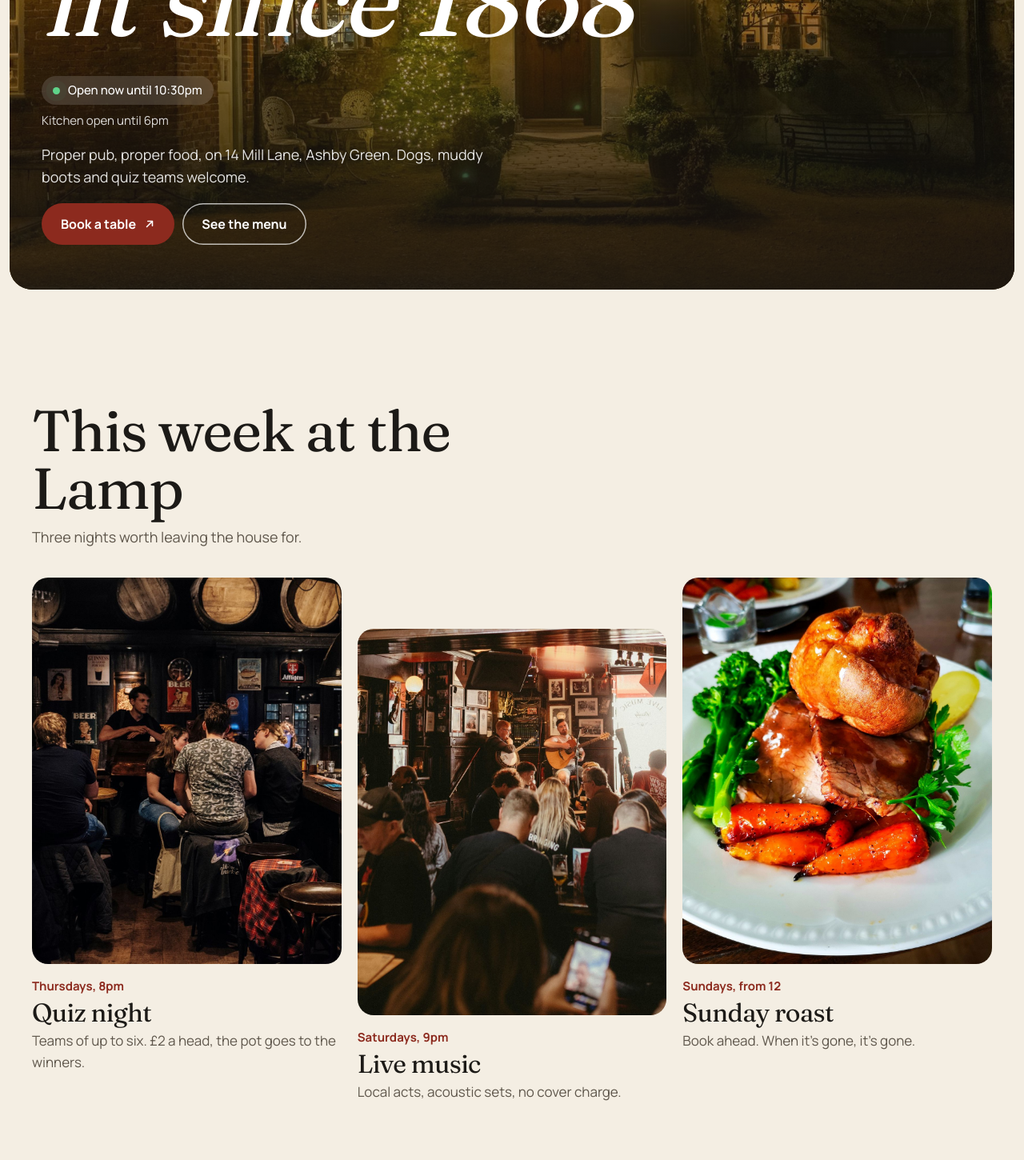
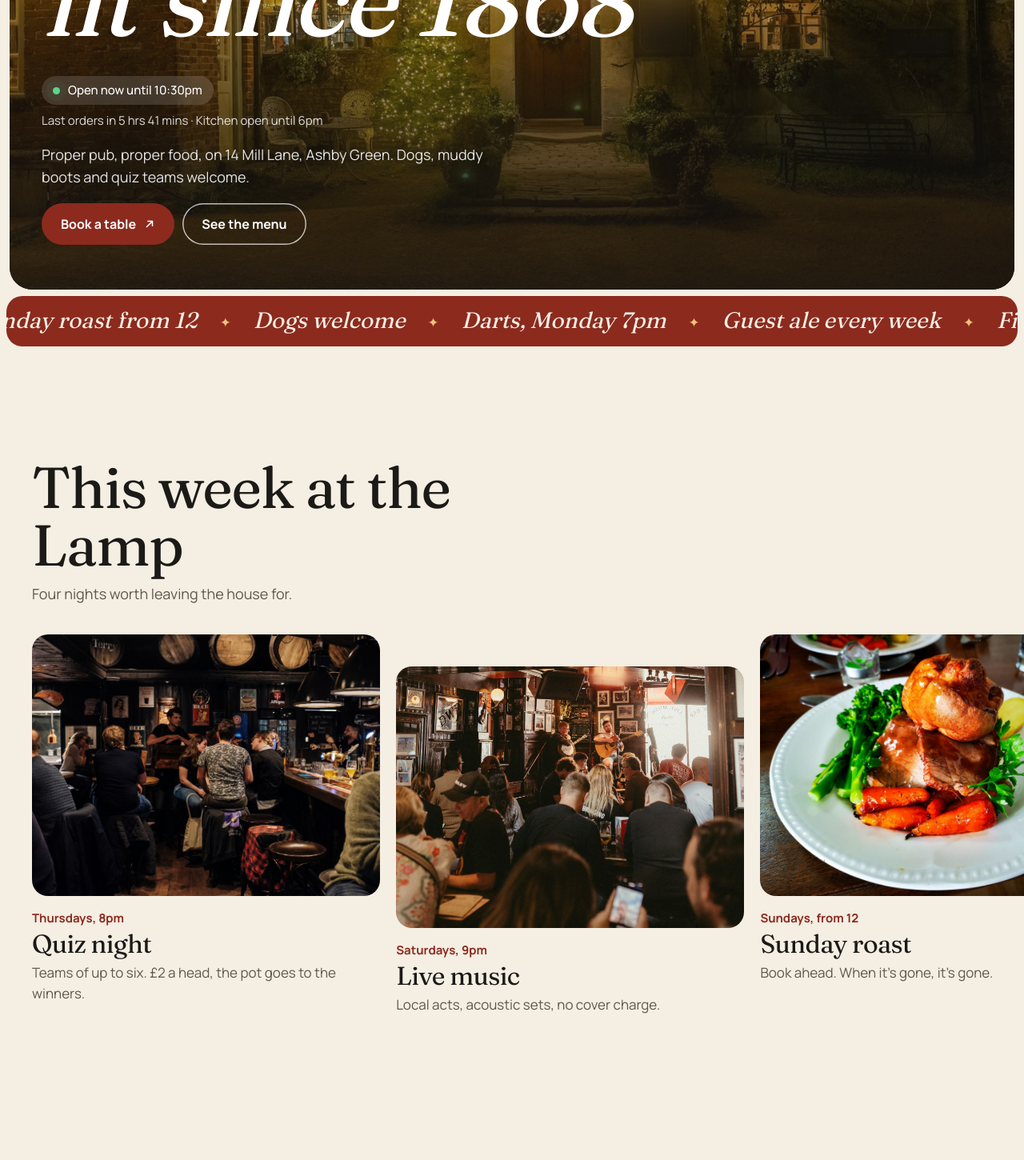
Before and after one commit to RWSalesfire/Hard-2-Bear, a Next.js app: page /concepts/the-lamplighter in a window 1280 px wide. Shown: the part 440-1890 px from the top of the page at 80% size. Built offline with nearby package versions, Linux system fonts and the light colour scheme; no server answers.

Commit message:
Lamplighter: lights-on hero, what's-on ticker, last-orders countdown, sliding week and word-fill statement
Co-Authored-By: Claude Opus 5.5 <noreply@anthropic.com>
Claude-Session: https://claude.ai/code/session_01PbiwW15H8PvHbtVAYvKjVC

```diff
--- a/app/concepts/the-lamplighter/Motion.tsx
+++ b/app/concepts/the-lamplighter/Motion.tsx
@@ -11,16 +11,56 @@ export default function Motion() {
   useGSAP(() => {
     const mm = gsap.matchMedia();
     mm.add('(prefers-reduced-motion: no-preference)', () => {
-      // Hero: headline lines rise out of their masks, then the details follow.
+      // Signature move: the lights come on. The photo starts at blue dusk and warms up,
+      // the lantern glow flickers on, then the headline rises.
       const tl = gsap.timeline({ defaults: { ease: 'power3.out' } });
-      tl.from('.lp-hero__line > span', { yPercent: 110, duration: 0.9, stagger: 0.08 })
-        .from('.lp-hero__meta > *', { y: 16, autoAlpha: 0, duration: 0.6, stagger: 0.07 }, '-=0.5');
+      tl.fromTo(
+        '.lp-hero__media .photo',
+        { filter: 'brightness(0.3) saturate(0.35) hue-rotate(-14deg)' },
+        { filter: 'brightness(1) saturate(1) hue-rotate(0deg)', duration: 2.4, ease: 'power2.inOut' },
+        0
+      )
+        .to(
+          '.lp-hero__glow',
+          {
+            keyframes: [
+              { opacity: 0.7, duration: 0.12 },
+              { opacity: 0.15, duration: 0.1 },
+              { opacity: 0.9, duration: 0.14 },
+              { opacity: 0.4, duration: 0.1 },
+              { opacity: 1, duration: 0.6 },
+            ],
+          },
+          0.6
+        )
+        .from('.lp-hero__line > span', { yPercent: 110, duration: 0.9, stagger: 0.08 }, 0.9)
+        .from('.lp-hero__meta > *', { y: 16, autoAlpha: 0, duration: 0.6, stagger: 0.07 }, '-=0.5')
+        .to('.lp-hero__glow', { opacity: 0.8, duration: 2.4, ease: 'sine.inOut', repeat: -1, yoyo: true });
+
+      // The what's-on ticker rolls on its own and speeds up with the scroll.
+      const loop = gsap.to('.lp-ticker__track', { xPercent: -50, duration: 32, ease: 'none', repeat: -1 });
+      ScrollTrigger.create({
+        trigger: '.lp-ticker',
+        start: 'top bottom',
+        end: 'bottom top',
+        onUpdate: (self) => {
+          gsap.to(loop, { timeScale: 1 + Math.min(Math.abs(self.getVelocity()) / 500, 4), duration: 0.3, overwrite: true });
+          gsap.to(loop, { timeScale: 1, duration: 1.2, delay: 0.3, overwrite: false });
+        },
+      });
+
+      // The statement fills in word by word as it scrolls through.
+      gsap.fromTo(
+        '.lp-word',
+        { opacity: 0.14 },
+        { opacity: 1, stagger: 0.12, ease: 'none', scrollTrigger: { trigger: '.lp-statement', start: 'top 80%', end: 'bottom 45%', scrub: true } }
+      );
 
       // Hero photo settles from a slight zoom as the page scrolls.
       gsap.fromTo(
         '.lp-hero__media .photo',
         { scale: 1.12 },
-        { scale: 1, ease: 'none', scrollTrigger: { trigger: '.lp-hero', start: 'top top', end: 'bottom top', scrub: true } }
+        { scale: 1, ease: 'none', scrollTrigger: { trigger: '.lp-hero', start: 'top+=40 top', end: 'bottom top', scrub: true } }
       );
 
       // Sections: heading, text, then pictures, once each.
@@ -41,6 +81,27 @@ export default function Motion() {
         });
       });
     });
+    // Desktop: the week slides sideways while the page holds still.
+    mm.add('(min-width: 900px) and (prefers-reduced-motion: no-preference)', () => {
+      const viewport = document.querySelector<HTMLElement>('.lp-events-viewport');
+      const track = document.querySelector<HTMLElement>('.lp-events');
+      if (!viewport || !track) return;
+      viewport.classList.add('is-pinned');
+      const distance = () => Math.max(0, track.scrollWidth - viewport.clientWidth);
+      gsap.to(track, {
+        x: () => -distance(),
+        ease: 'none',
+        scrollTrigger: {
+          trigger: '#on',
+          start: 'top+=40 top',
+          end: () => `+=${distance() + 200}`,
+          pin: true,
+          scrub: 1,
+          invalidateOnRefresh: true,
+        },
+      });
+      return () => viewport.classList.remove('is-pinned');
+    });
     return () => mm.revert();
   });
   return null;
--- a/app/concepts/the-lamplighter/OpenNow.tsx
+++ b/app/concepts/the-lamplighter/OpenNow.tsx
@@ -1,7 +1,7 @@
 'use client';
 
 import { useEffect, useState } from 'react';
-import { HOURS, KITCHEN_HOURS } from './data';
+import { HOURS, KITCHEN_HOURS, LAST_ORDERS } from './data';
 
 function fmt(mins: number) {
   const m = mins % (24 * 60);
@@ -39,6 +39,30 @@ function status() {
   return { open: false, text: `Closed. Opens ${fmt(tomorrow.open)} tomorrow` };
 }
 
+function span(mins: number) {
+  const h = Math.floor(mins / 60);
+  const m = mins % 60;
+  const hrs = h ? `${h} ${h === 1 ? 'hr' : 'hrs'}` : '';
+  const ms = m ? `${m} ${m === 1 ? 'min' : 'mins'}` : '';
+  return [hrs, ms].filter(Boolean).join(' ') || 'a moment';
+}
+
+/** "Last orders in 2 hrs 14 mins" while open; "Opens in 40 mins" when closed today. */
+function countdown() {
+  const { day, mins } = ukNow();
+  const today = HOURS[day];
+  const yesterday = HOURS[(day + 6) % 7];
+  let close: number | null = null;
+  if (yesterday.close > 24 * 60 && mins < yesterday.close - 24 * 60) close = yesterday.close - 24 * 60;
+  else if (mins >= today.open && mins < today.close) close = today.close;
+  if (close !== null) {
+    const left = close - LAST_ORDERS - mins;
+    return left > 0 ? `Last orders in ${span(left)}` : 'Last orders called';
+  }
+  if (mins < today.open) return `Opens in ${span(today.open - mins)}`;
+  return null;
+}
+
 function kitchen() {
   const { day, mins } = ukNow();
   const slots = KITCHEN_HOURS[day];
@@ -52,9 +76,12 @@ function kitchen() {
 export default function OpenNow() {
   const [s, setS] = useState<{ open: boolean; text: string; kitchen: string } | null>(null);
   useEffect(() => {
-    const tick = () => setS({ ...status(), kitchen: kitchen() });
+    const tick = () => {
+      const c = countdown();
+      setS({ ...status(), kitchen: c ? `${c} · ${kitchen()}` : kitchen() });
+    };
     tick();
-    const t = window.setInterval(tick, 60_000);
+    const t = window.setInterval(tick, 30_000);
     return () => window.clearInterval(t);
   }, []);
   return (
--- a/app/concepts/the-lamplighter/data.ts
+++ b/app/concepts/the-lamplighter/data.ts
@@ -84,7 +84,22 @@ export const EVENTS = [
   { photo: 'lpQuiz' as const, when: 'Thursdays, 8pm', title: 'Quiz night', line: 'Teams of up to six. £2 a head, the pot goes to the winners.' },
   { photo: 'lpMusic' as const, when: 'Saturdays, 9pm', title: 'Live music', line: 'Local acts, acoustic sets, no cover charge.' },
   { photo: 'lpRoast' as const, when: 'Sundays, from 12', title: 'Sunday roast', line: 'Book ahead. When it’s gone, it’s gone.' },
+  { photo: 'lpDarts' as const, when: 'Mondays, 7pm', title: 'Darts and dominoes', line: 'Pub league night. The board’s free the rest of the week.' },
 ];
+
+/** The rolling strip under the hero. */
+export const TICKER = [
+  'Quiz night, Thursday 8pm',
+  'Live music, Saturday 9pm',
+  'Sunday roast from 12',
+  'Dogs welcome',
+  'Darts, Monday 7pm',
+  'Guest ale every week',
+  'Fire’s lit',
+];
+
+/** Minutes before closing that last orders are called. */
+export const LAST_ORDERS = 15;
 
 export const GOOD_TO_KNOW = ['Dogs welcome inside and out', 'Beer garden', 'Step-free entrance', 'Free parking', 'Sky and TNT Sports', 'Kids welcome until 9pm'];
 
--- a/app/concepts/the-lamplighter/lamplighter.css
+++ b/app/concepts/the-lamplighter/lamplighter.css
@@ -801,3 +801,111 @@
     padding: 56px 48px;
   }
 }
+
+/* Lights coming on: a warm bloom over the lantern */
+.lp-hero__glow {
+  position: absolute;
+  inset: 0;
+  z-index: 0;
+  background: radial-gradient(38% 34% at 52% 32%, rgba(255, 190, 110, 0.32), rgba(255, 170, 80, 0.1) 55%, transparent 75%);
+  mix-blend-mode: screen;
+  opacity: 0;
+  pointer-events: none;
+}
+
+/* The rolling what's-on strip */
+.lp-ticker {
+  overflow: hidden;
+  margin: 8px 8px 0;
+  padding: 16px 0;
+  border-radius: 20px;
+  background: var(--lp-red);
+  color: var(--lp-cream);
+  white-space: nowrap;
+}
+
+.lp-ticker__track {
+  display: inline-flex;
+  gap: 28px;
+  padding-right: 28px;
+  font-family: var(--lp-serif), Georgia, serif;
+  font-style: italic;
+  font-size: clamp(20px, 2.2vw, 28px);
+  line-height: 1;
+}
+
+.lp-ticker__track span::after {
+  content: '\2726';
+  margin-left: 28px;
+  font-style: normal;
+  font-size: 0.6em;
+  color: #f0c27a;
+  vertical-align: middle;
+}
+
+/* This week: a swipe row on phones, a sliding row on desktop */
+.lp-events-viewport {
+  margin-inline: calc(var(--lp-gutter) * -1);
+}
+
+.lp-events {
+  display: flex;
+  gap: 16px;
+  overflow-x: auto;
+  scroll-snap-type: x mandatory;
+  scroll-padding-inline: var(--lp-gutter);
+  padding: 0 var(--lp-gutter) 8px;
+  scrollbar-width: none;
+}
+
+.lp-events::-webkit-scrollbar {
+  display: none;
+}
+
+.lp-event {
+  flex: 0 0 78%;
+  scroll-snap-align: start;
+}
+
+.lp-events-viewport.is-pinned {
+  overflow: hidden;
+}
+
+.lp-events-viewport.is-pinned .lp-events {
+  overflow: visible;
+}
+
+/* The statement that fills in word by word */
+.lp-statement {
+  padding: 120px var(--lp-gutter) 0;
+}
+
+.lp-statement__text {
+  max-width: 14ch;
+  font-family: var(--lp-serif), Georgia, serif;
+  font-size: clamp(44px, 9vw, 120px);
+  line-height: 1;
+  letter-spacing: -0.03em;
+}
+
+@media (min-width: 760px) {
+  .lp-events {
+    display: flex;
+    gap: 20px;
+  }
+  .lp-event {
+    flex: 0 0 min(34vw, 520px);
+  }
+  .lp-event__media {
+    aspect-ratio: 4 / 3;
+  }
+  .lp-event:nth-child(2) {
+    margin-top: 0;
+  }
+  .lp-event:nth-child(even) {
+    margin-top: 40px;
+  }
+  .lp-statement {
+    padding-top: 160px;
+  }
+}
--- a/app/concepts/the-lamplighter/page.tsx
+++ b/app/concepts/the-lamplighter/page.tsx
@@ -4,7 +4,9 @@ import OpenNow from './OpenNow';
 import MenuTabs from './MenuTabs';
 import HireForm from './HireForm';
 import Motion from './Motion';
-import { EVENTS, GOOD_TO_KNOW, HOURS, KITCHEN, PACKAGES, PUB, ROOMS } from './data';
+import { EVENTS, GOOD_TO_KNOW, HOURS, KITCHEN, PACKAGES, PUB, ROOMS, TICKER } from './data';
+
+const STATEMENT = 'Proper pub. Proper food. Proper welcome.';
 
 function Arrow() {
   return (
@@ -80,6 +82,7 @@ export default function Lamplighter() {
         <section className="lp-hero" aria-labelledby="lp-title">
           <div className="lp-hero__media">
             <Photo id="lpHero" priority width={2000} height={1400} />
+            <span className="lp-hero__glow" aria-hidden="true" />
           </div>
           <div className="lp-hero__text">
             <h1 id="lp-title" className="lp-hero__title">
@@ -107,11 +110,20 @@ export default function Lamplighter() {
           </div>
         </section>
 
+        <div className="lp-ticker" aria-hidden="true">
+          <div className="lp-ticker__track">
+            {[...TICKER, ...TICKER].map((t, i) => (
+              <span key={i}>{t}</span>
+            ))}
+          </div>
+        </div>
+
         <section id="on" className="lp-section" aria-labelledby="on-title">
           <div className="lp-head" data-reveal>
             <h2 id="on-title">This week at the Lamp</h2>
-            <p>Three nights worth leaving the house for.</p>
+            <p>Four nights worth leaving the house for.</p>
           </div>
+          <div className="lp-events-viewport">
           <ul className="lp-events">
             {EVENTS.map((e) => (
               <li key={e.title} className="lp-event" data-reveal>
@@ -124,6 +136,17 @@ export default function Lamplighter() {
               </li>
             ))}
           </ul>
+          </div>
+        </section>
+
+        <section className="lp-statement" aria-label={STATEMENT}>
+          <p className="lp-statement__text" aria-hidden="true">
+            {STATEMENT.split(' ').map((w, i) => (
+              <span key={i} className="lp-word">
+                {w}{' '}
+              </span>
+            ))}
+          </p>
         </section>
 
         <section id="menu" className="lp-section lp-section--split" aria-labelledby="menu-title">
--- a/lib/photos.ts
+++ b/lib/photos.ts
@@ -55,6 +55,12 @@ export const PHOTOS = {
     tone: '#33302a',
     src: '/photos/lp-room.jpg',
   },
+  lpDarts: {
+    alt: 'Two friends on bar stools, one reaching for a pint',
+    query: 'pub bar stools pint',
+    tone: '#3a2a1c',
+    src: '/photos/stool.jpg',
+  },
 } satisfies Record<string, PhotoSlot>;
 
 export type PhotoId = keyof typeof PHOTOS;
```
